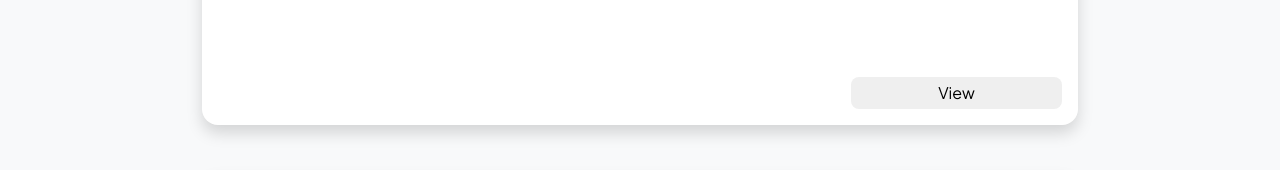
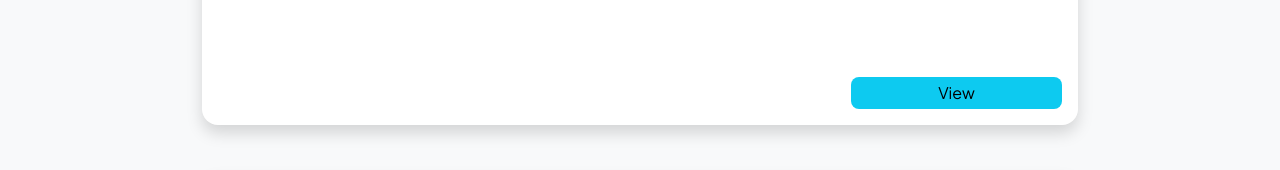
Before and after one commit to eshwar-xlsx/eshwar-devv, a plain HTML site: page projects.html in a window 1280 px wide. Shown: the part 515-685 px from the top of the page. Drawn offline with nearby package versions, Linux system fonts and the light colour scheme.

Commit message:
changed view color to info

```diff
--- a/projects.html
+++ b/projects.html
@@ -67,7 +67,7 @@
                                 </div>
                                 <div class="text-end p-3">
                                     <a href="https://your-project-link.com" target="_blank" class="text-decoration-none">
-                                        <button class="w-25 text-center p-1 bg-outline-primary rounded-3 border-0">View</button>
+                                        <button class="w-25 text-center p-1 bg-info rounded-3 border-0">View</button>
                                     </a>
                                 </div>
                             </div>
```
